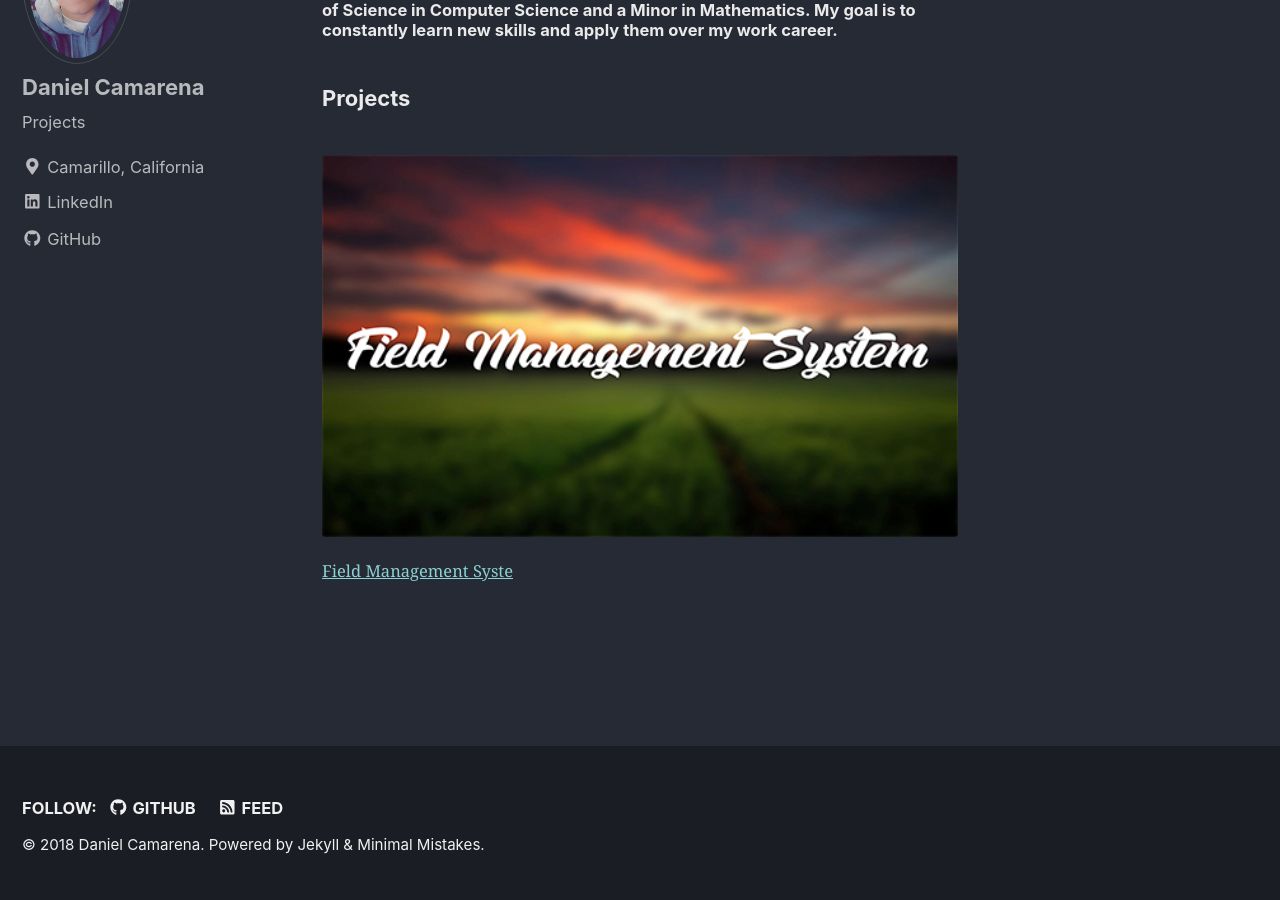
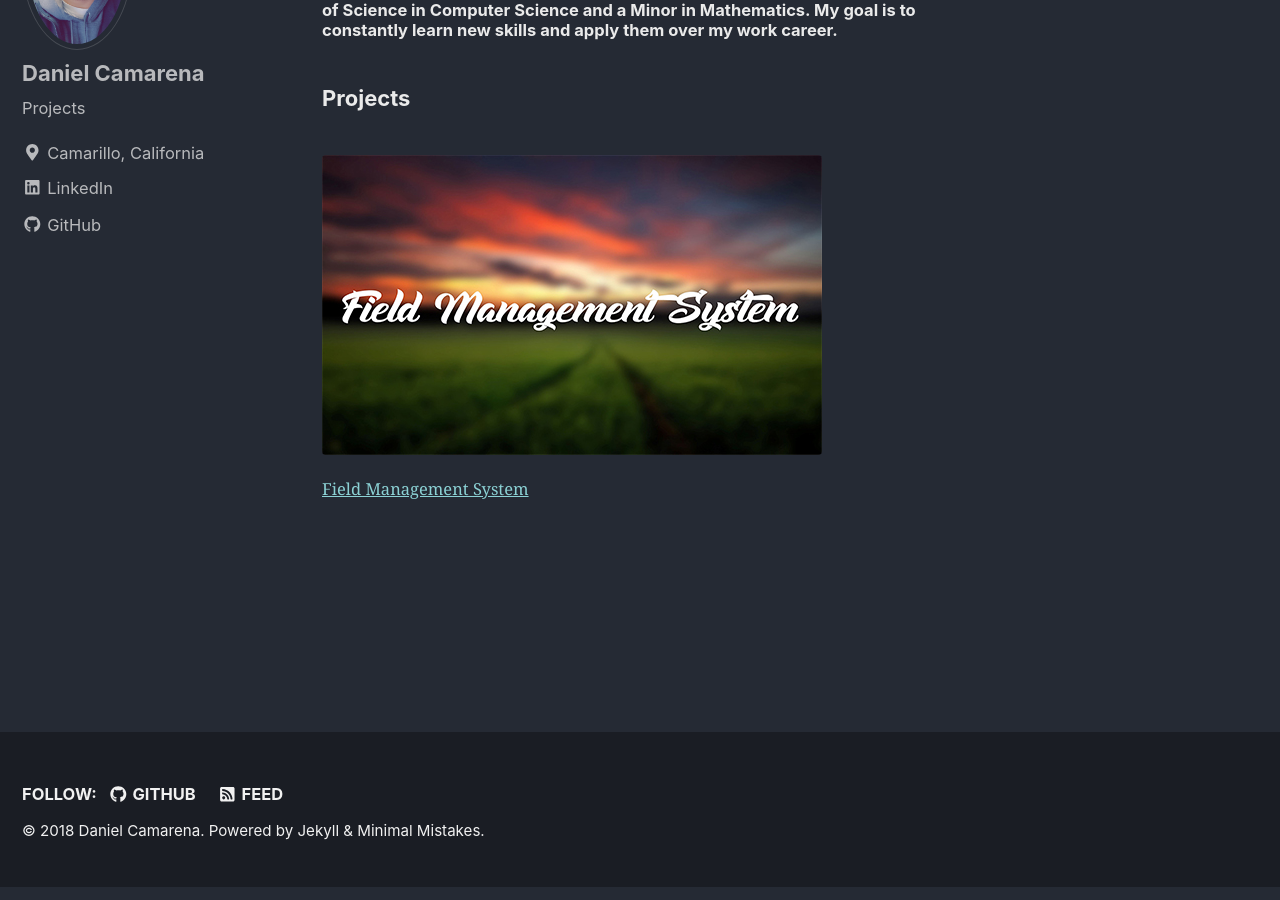
Before and after one commit to danielcamarena17/danielcamarena17.github.io, a Jekyll site: the page built from index.html, in a window 1280 px wide and 900 px high, scrolled down 266 px. Built offline with Jekyll 4.4.1, drawn with Linux system fonts in a browser that asks for light colours; nearby versions of some CDN libraries; the list of posts is cut into pages by our own code.

Commit message:
FMS resize image 2

```diff
--- a/_layouts/home.html
+++ b/_layouts/home.html
@@ -9,8 +9,8 @@ layout: archive
 <h3>Projects</h3>
 
 <figure>
-  <img src="images/test.jpg">
-  <figcaption><a href="https://www.w3schools.com/html/">Field Management Syste</a></figcaption>
+  <a href="html-image-hyperlink.php"><img src="images/test.jpg" title="Field Management System" width="500" height="300" /></a>
+  <figcaption><a href="https://www.w3schools.com/html/">Field Management System</a></figcaption>
 </figure>
 
 {% for post in paginator.posts %}
```
